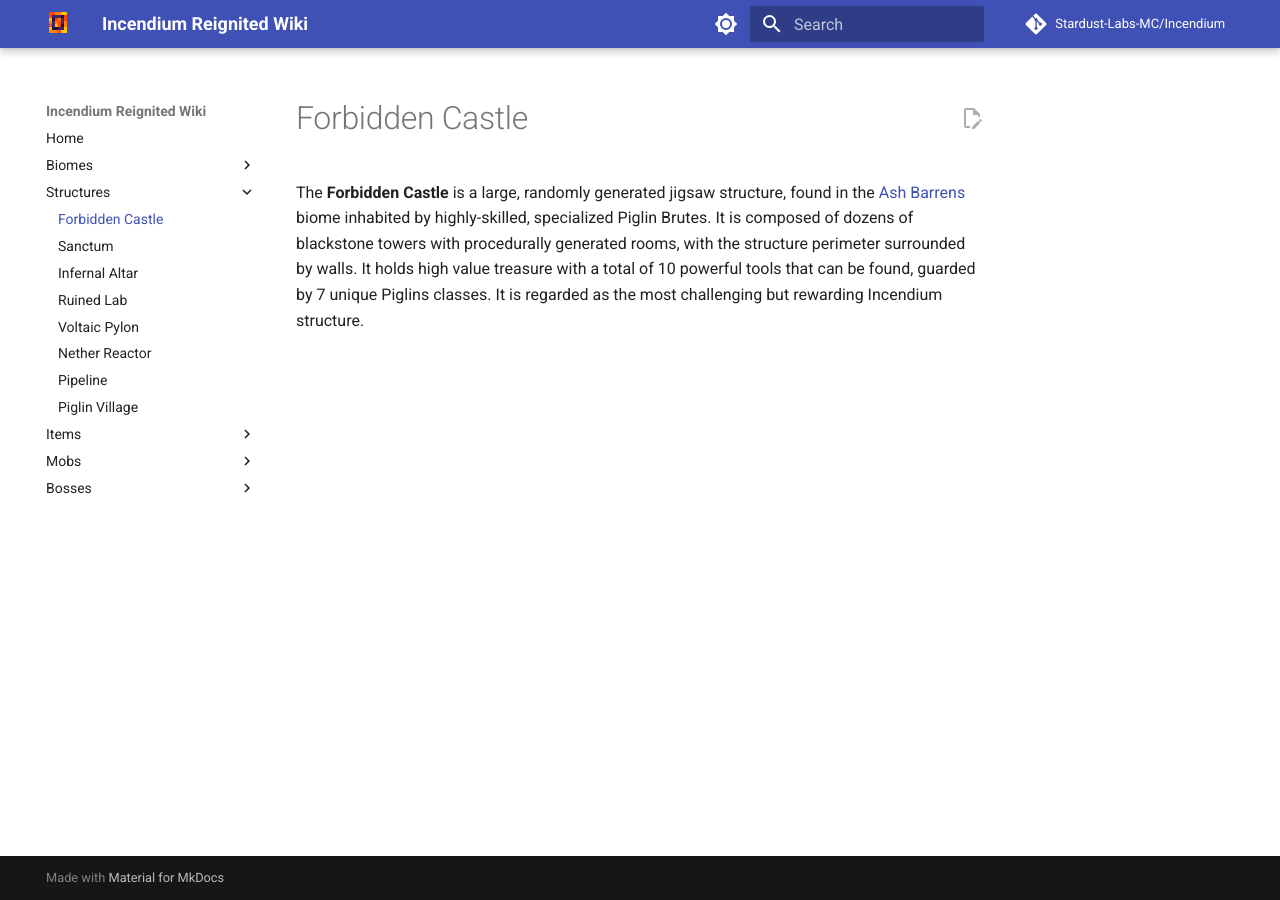
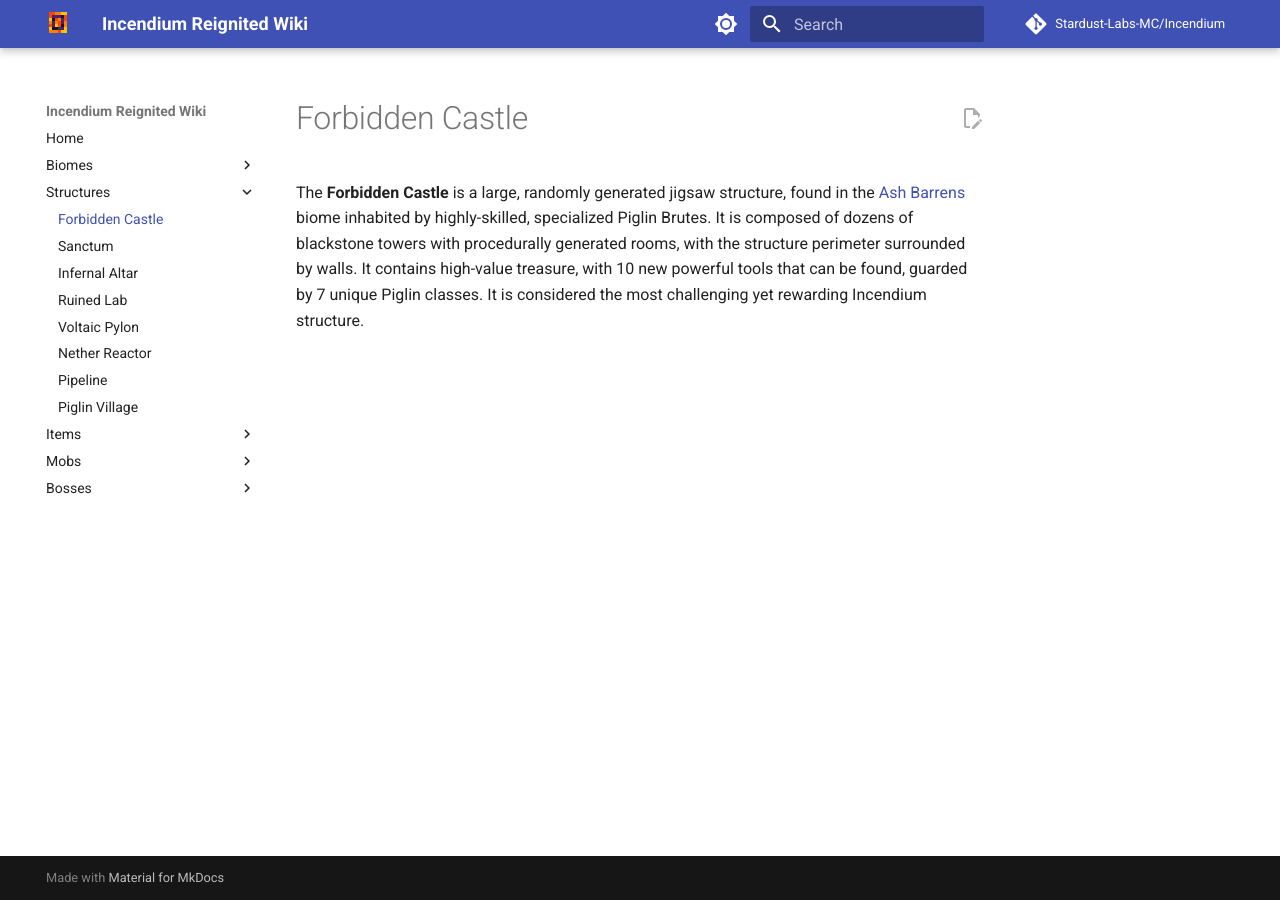
Before and after one commit to Stardust-Labs-MC/incendium-wiki, an MkDocs documentation site: the page built from docs/structures/forbidden-castle.md, in a window 1280 px wide. Built offline with MkDocs 1.6.1 and Material for MkDocs 9.7.7, drawn with Linux system fonts in a browser that asks for light colours; comment, search, counter and statistics services are not loaded.

Commit message:
Update forbidden-castle.md

```diff
--- a/docs/structures/forbidden-castle.md
+++ b/docs/structures/forbidden-castle.md
@@ -1,3 +1,3 @@
 # Forbidden Castle
 
-The **Forbidden Castle** is a large, randomly generated jigsaw structure, found in the [Ash Barrens](https://stardust-labs-mc.github.io/incendium-wiki/biomes/ash-barrens) biome inhabited by highly-skilled, specialized Piglin Brutes. It is composed of dozens of blackstone towers with procedurally generated rooms, with the structure perimeter surrounded by walls. It holds high value treasure with a total of 10 powerful tools that can be found, guarded by 7 unique Piglins classes. It is regarded as the most challenging but rewarding Incendium structure.
+The **Forbidden Castle** is a large, randomly generated jigsaw structure, found in the [Ash Barrens](https://stardust-labs-mc.github.io/incendium-wiki/biomes/ash-barrens) biome inhabited by highly-skilled, specialized Piglin Brutes. It is composed of dozens of blackstone towers with procedurally generated rooms, with the structure perimeter surrounded by walls. It contains high-value treasure, with 10 new powerful tools that can be found, guarded by 7 unique Piglin classes. It is considered the most challenging yet rewarding Incendium structure.
```
